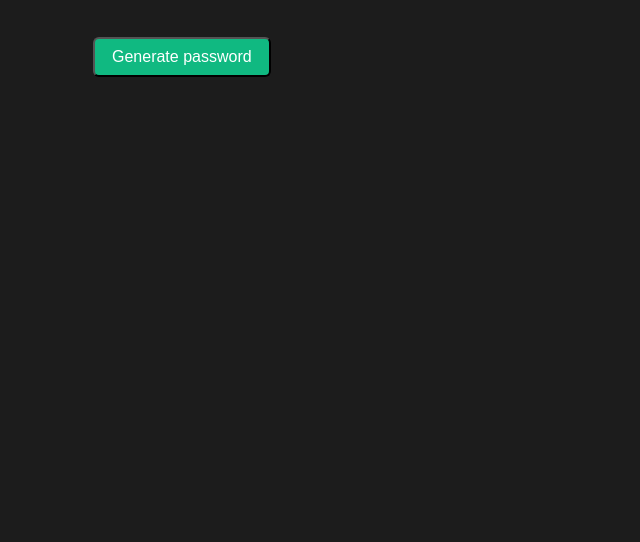
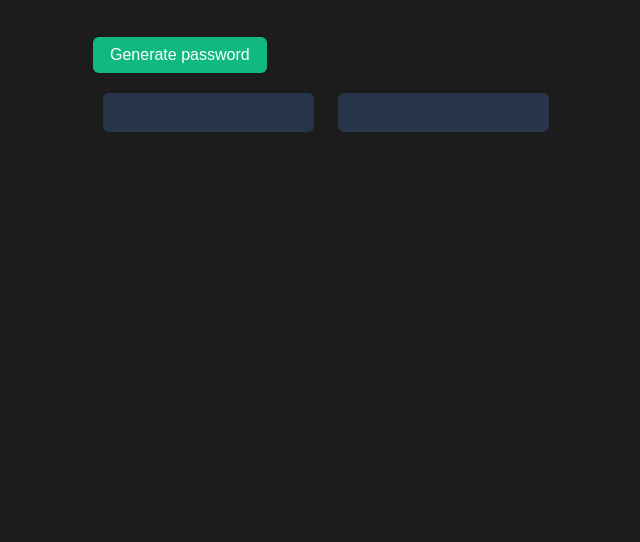
Before and after one commit to kelivreno/password_generator, a website built with Vite: page index.html in a window 1280 px wide. Shown: the part 258-800 px from the top of the page, without its empty margins (7-647 px from the left). Built offline with nearby package versions, Linux system fonts and the light colour scheme; a web font is replaced by a local one.

Commit message:
Added two buttons to display the generated passwords

```diff
--- a/index.css
+++ b/index.css
@@ -41,4 +41,19 @@ body {
     margin-top: 40px;
     border-radius: 6px;
     font-size: 16px;
+    border: none;
 }
+
+.pwd-btn {
+    width: 211px;
+    height: 39px;
+    border-radius: 6px;
+    padding: 9px 17px;
+    font-size: 6px;
+    color: #55F991;
+    background-color: #273549;
+    font-family: "Inter", sans-serif;
+    margin-top: 40px;
+    border: none;
+    margin: 20px 10px 0 10px;
+}
--- a/index.html
+++ b/index.html
@@ -13,7 +13,11 @@
             <h1 class="title">Generate a
             <br> <span class="green-text">random password</span></h1>
             <p class="hint">Never use an insecure password again.</p>
-             <button class="gen-btn">Generate password</button>
+            <button class="gen-btn">Generate password</button>
+            <div>
+                <button class="pwd-btn"></button>
+                <button class="pwd-btn"></button>
+            </div>
             <script src="index.js"></script>
         </div>
     </body>
```
